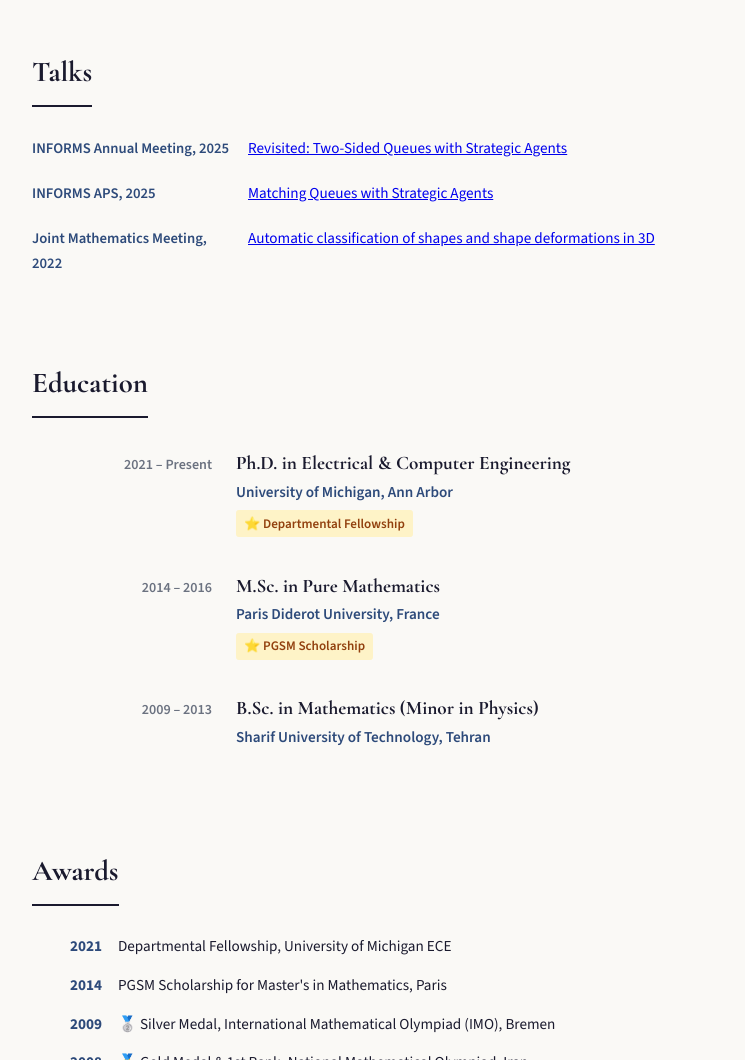
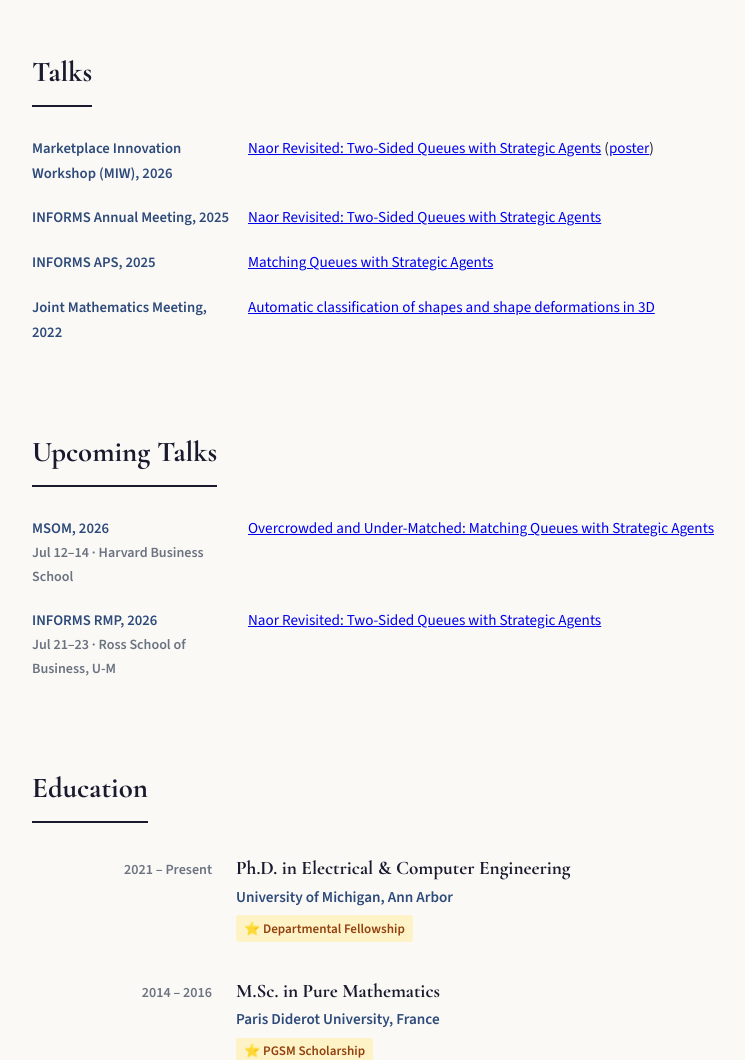
Before and after one commit to dabirian/dabirian.github.io, a plain HTML site: page index.html in a window 1280 px wide. Shown: the part 1740-2800 px from the top of the page, without its empty margins (160-905 px from the left). Drawn offline with nearby package versions, Linux system fonts and the light colour scheme.

Commit message:
Add files via upload

```diff
--- a/index.html
+++ b/index.html
@@ -316,6 +316,7 @@
             <a href="#research">Research</a>
             <a href="#papers">Papers</a>
             <a href="#talks">Talks</a>
+            <a href="#upcoming">Upcoming</a>
             <a href="#education">Education</a>
             <a href="#teaching">Teaching</a>
         </div>
@@ -441,9 +442,16 @@
     <div class="section-title">Talks</div>
 
     <div class="talk-item">
+        <div class="talk-venue">Marketplace Innovation Workshop (MIW), 2026</div>
+        <div>
+            <div class="talk-title"><a href="https://marketplaceinnovation.net/MIW_2026_Program.pdf" target="_blank">Naor Revisited: Two-Sided Queues with Strategic Agents</a> (<a href="poster-MIW2026.pdf" target="_blank">poster</a>)</div>
+        </div>
+    </div>
+
+    <div class="talk-item">
         <div class="talk-venue">INFORMS Annual Meeting, 2025</div>
         <div>
-            <div class="talk-title"><a href="https://www.informs.org/content/download/428074/4783264/file/2025%20Annual%20Program%20Book.pdf#page=446" target="_blank"> Revisited: Two-Sided Queues with Strategic Agents</a></div>
+            <div class="talk-title"><a href="https://www.informs.org/content/download/428074/4783264/file/2025%20Annual%20Program%20Book.pdf#page=446" target="_blank">Naor Revisited: Two-Sided Queues with Strategic Agents</a></div>
         </div>
     </div>
 
@@ -460,6 +468,29 @@
             <div class="talk-title">
                 <a href="https://meetings.ams.org/math/jmm2022/meetingapp.cgi/Paper/9567" target="_blank">Automatic classification of shapes and shape deformations in 3D</a>
             </div>
+        </div>
+    </div>
+</section>
+
+<!-- UPCOMING TALKS -->
+<section id="upcoming">
+    <div class="section-title">Upcoming Talks</div>
+
+    <div class="talk-item">
+        <div class="talk-venue">MSOM, 2026
+            <div class="talk-detail">Jul 12–14 · Harvard Business School</div>
+        </div>
+        <div>
+            <div class="talk-title"><a href="https://www.hbs.edu/about/research/msom-conference-2026/program" target="_blank">Overcrowded and Under-Matched: Matching Queues with Strategic Agents</a></div>
+        </div>
+    </div>
+
+    <div class="talk-item">
+        <div class="talk-venue">INFORMS RMP, 2026
+            <div class="talk-detail">Jul 21–23 · Ross School of Business, U-M</div>
+        </div>
+        <div>
+            <div class="talk-title"><a href="https://connect.informs.org/rmp/conferences/rmp-conferences" target="_blank">Naor Revisited: Two-Sided Queues with Strategic Agents</a></div>
         </div>
     </div>
 </section>
```
